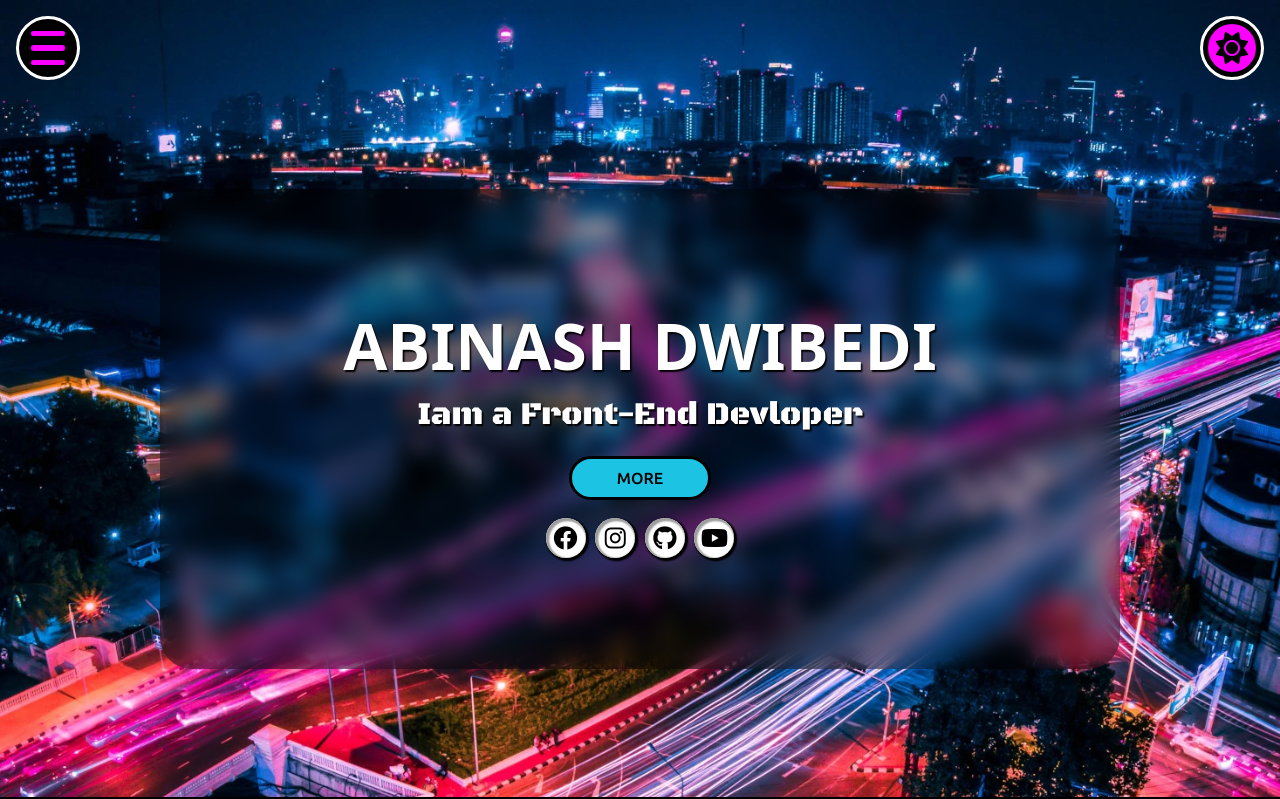
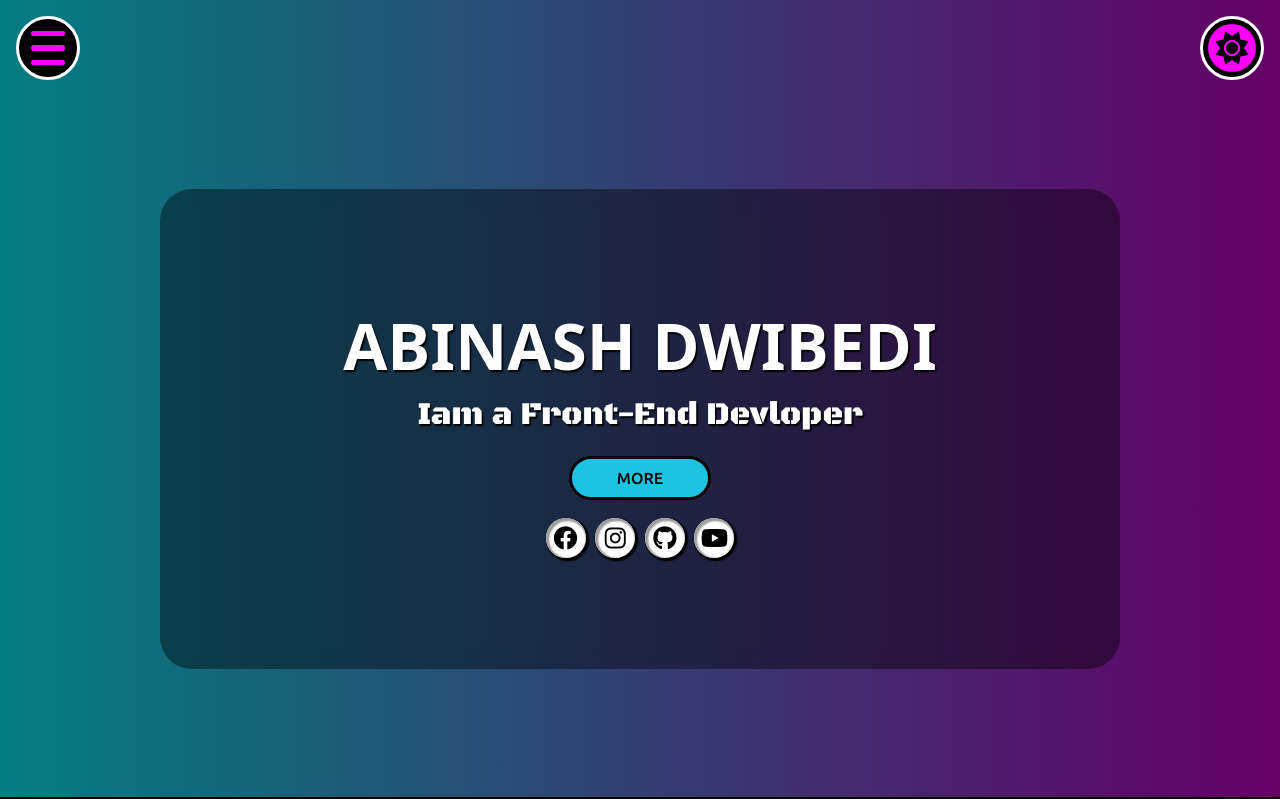
Before and after one commit to AbinashDwibedi/-Abinash-, a plain HTML site: page index.html in a window 1280 px wide. Shown: the top 799 px of the page. Drawn offline with Linux system fonts and the light colour scheme; a web font is replaced by a local one.

Commit message:
Update style.css

```diff
--- a/style.css
+++ b/style.css
@@ -1,9 +1,9 @@
 body {
     background-image: var(--background-gradient-light);
-    background-image: url("project-back.webp");
+/*     background-image: url("project-back.webp"); */
     background-repeat: no-repeat;
     background-size: cover;
-    background-attachment:fixed;
+    background-attachment:local;
     transition: all .7s;
     overflow: hidden;
     width:100%;
```
